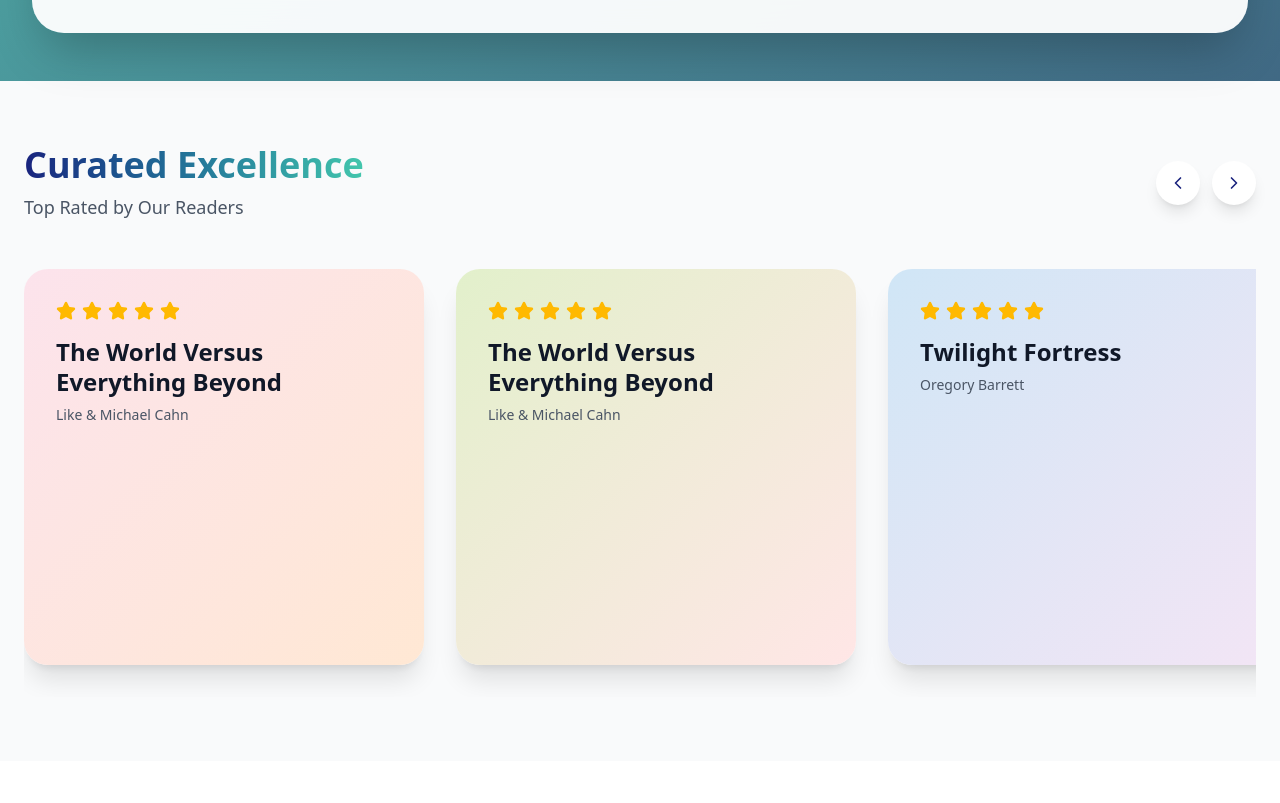
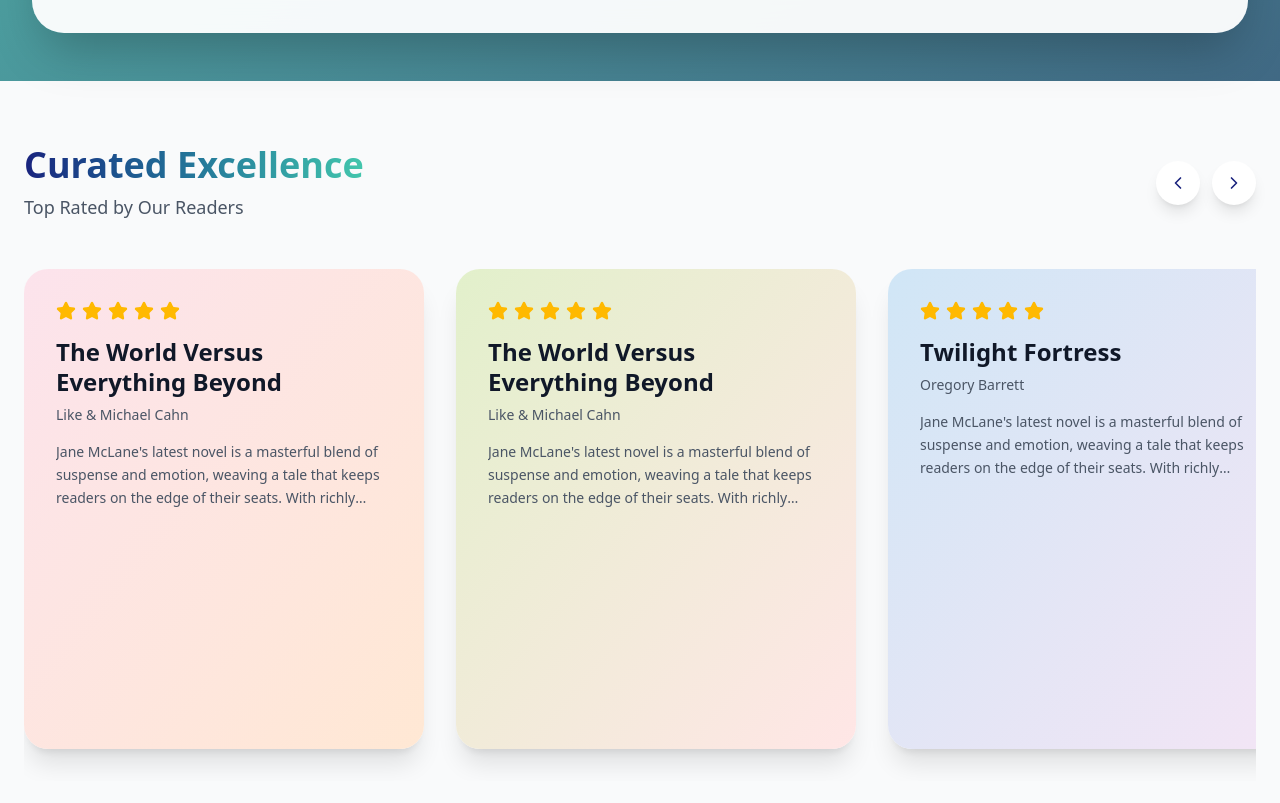
Before and after one commit to firoliyos/book-seller, a React (Vite) app in the folder frontend/: page / in a window 1280 px wide. Shown: the part 851-1654 px from the top of the page. Before the commit the page ends 1612 px from the top, so only its background shows below. Built offline with nearby package versions, Linux system fonts and the light colour scheme.

Commit message:
description added

```diff
--- a/frontend/src/components/OurBestSellers.jsx
+++ b/frontend/src/components/OurBestSellers.jsx
@@ -54,7 +54,13 @@ const OurBestSellers = () => {
                                <h2 className={styles.bookTitle}>{book.title}</h2>
                                <p className={styles.bookAuthor}>{book.author}</p>
                               </div>
+
+                              <p className={styles.bookDesc}>
+                                Jane McLane's latest novel is a masterful blend of suspense and emotion, weaving a tale that keeps readers on the edge of their seats. With richly drawn characters and a plot full of unexpected twists, this book is a must-read for fans of psychological thrillers.
+                              </p>
                            </div>
+
+                           {/* ADD CONTROLS LIKE ADDTOCART */}
                         </div>
                     </div>
                 ))}
```
